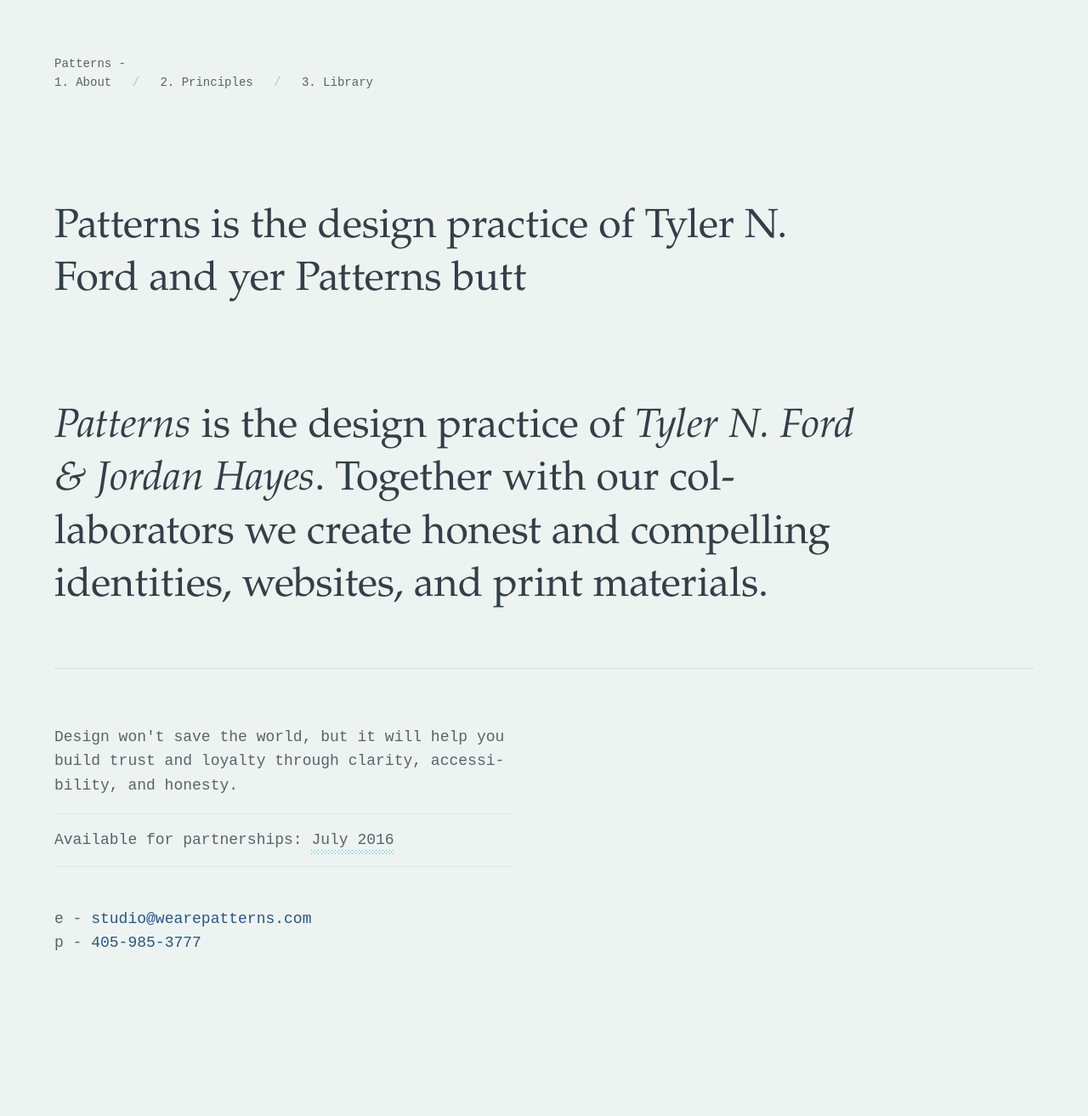
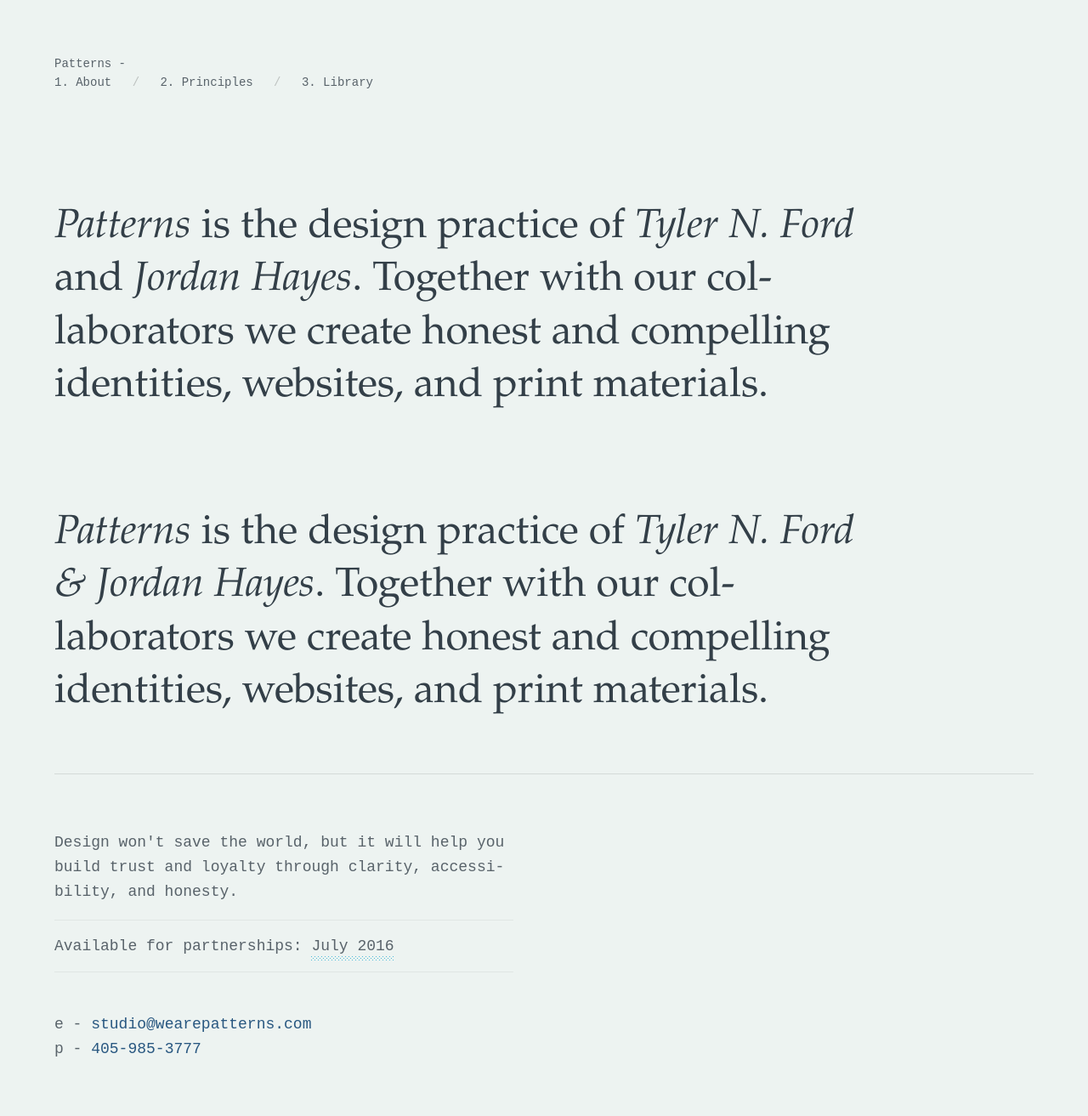
Before and after one commit to wearepatterns/wearepatterns.github.io, a Jekyll site: the page built from index.markdown, in a window 1280 px wide. Shown: the whole page at 85% size. Built offline with Jekyll 4.4.1, drawn with Linux system fonts in a browser that asks for light colours; before the commit the page ends 1188 px from its top, so only the background shows below that.

Commit message:
Updated Index

```diff
--- a/index.markdown
+++ b/index.markdown
@@ -10,4 +10,4 @@ phone:
 layout: layout
 ---
 
-Patterns is the design practice of Tyler N. Ford and yer {{ site.title }} butt
+*Patterns* is the design practice of *Tyler N. Ford* and *Jordan Hayes*. To­gether with our col­laborators we create honest and com­pel­ling iden­tities, web­sites, and print materials.
```
